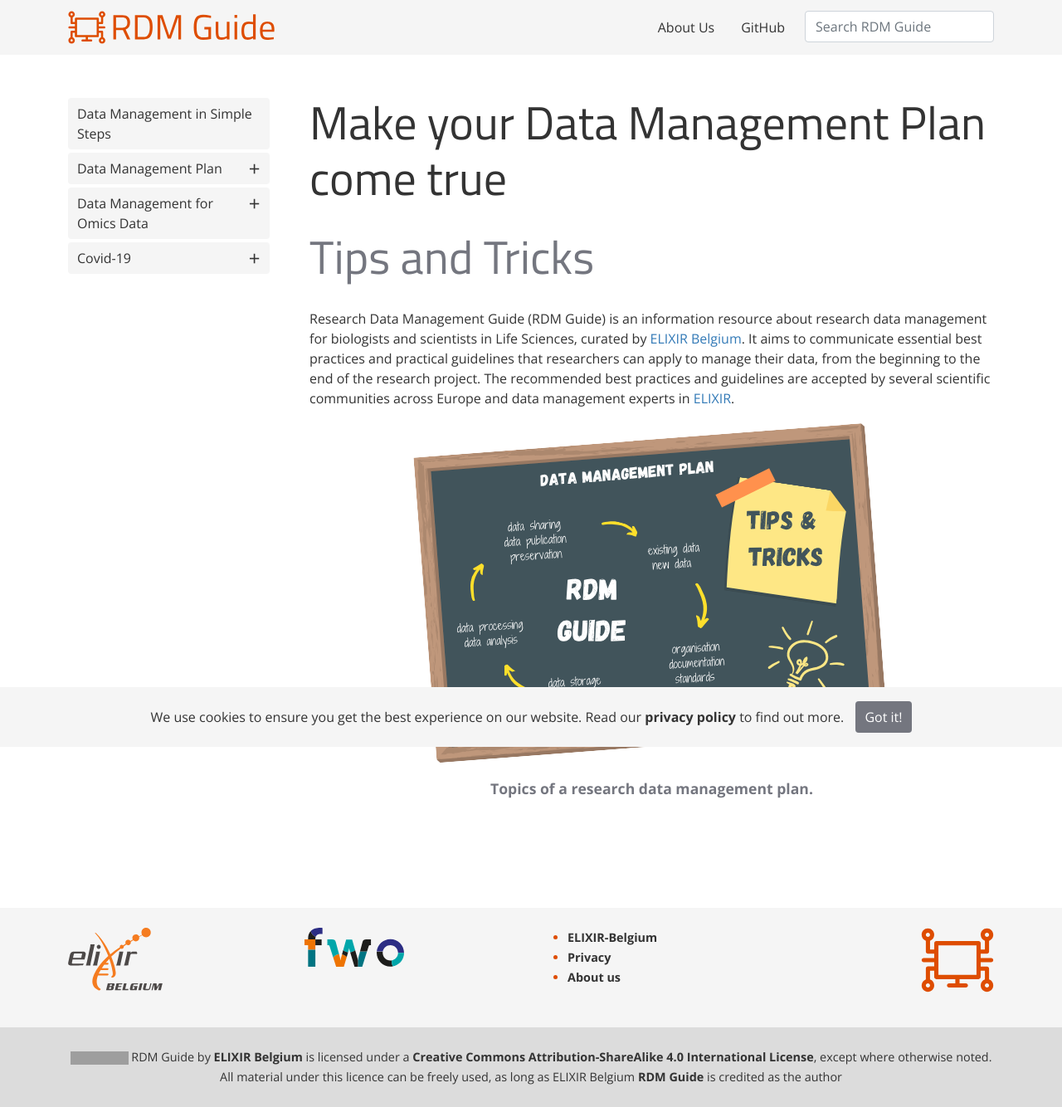
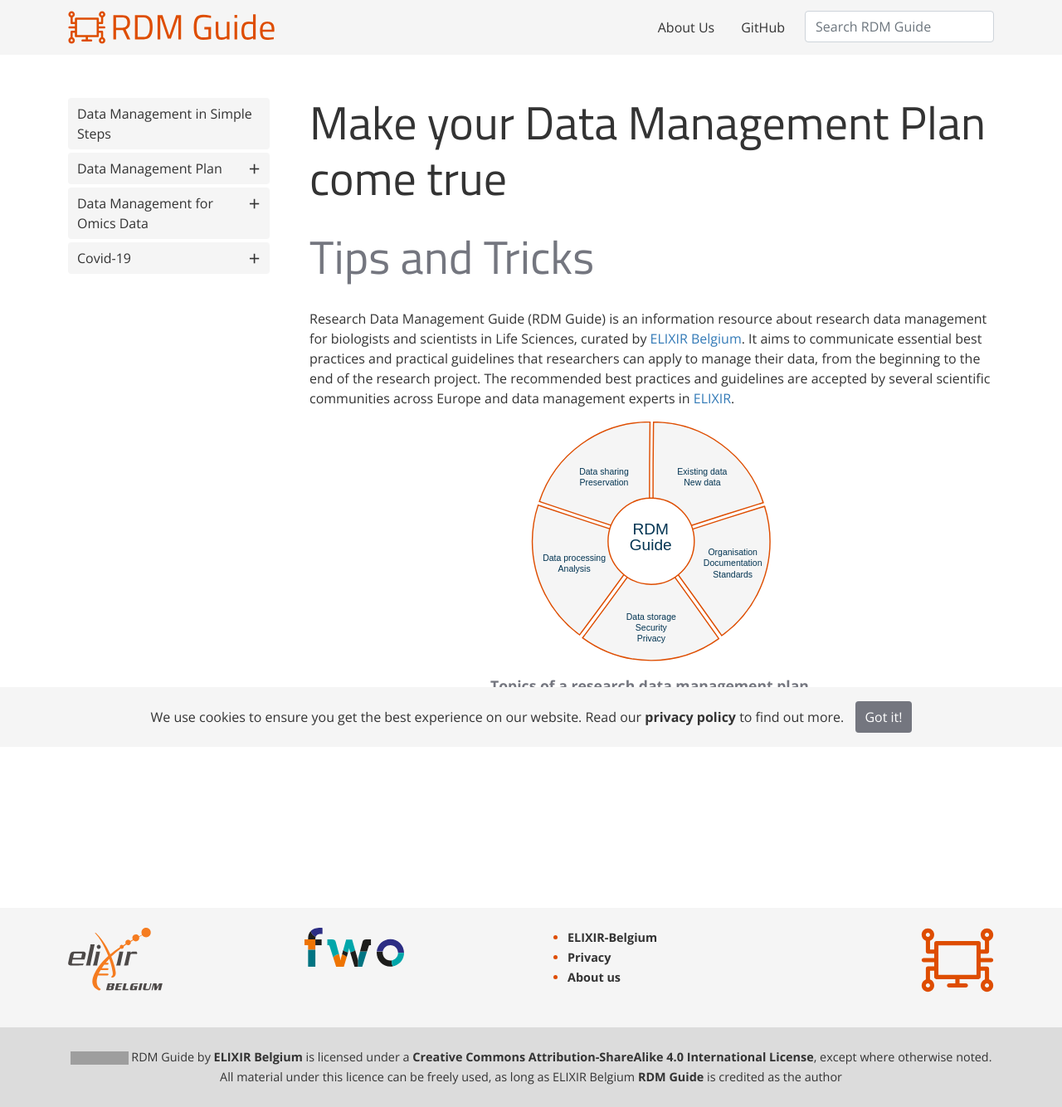
Before and after one commit to ELIXIR-Belgium/rdm-guide, a Jekyll site: the page built from index.md, in a window 1280 px wide. Shown: the whole page at 83% size. Built offline with Jekyll 4.4.1, drawn with Linux system fonts in a browser that asks for light colours; grey boxes are pictures that could not be loaded.

Commit message:
old wheel landing page

```diff
--- a/assets/css/main.css
+++ b/assets/css/main.css
@@ -777,7 +777,7 @@ h2.card-title {
 
 @media (min-width: 768px) {
     .ratio.main_rdm {
-        padding-bottom: 50%;
+        padding-bottom: 35%;
     }
 }
 
--- a/index.md
+++ b/index.md
@@ -7,7 +7,7 @@ subtitle: Tips and Tricks
 Research Data Management Guide (RDM Guide) is an information resource about research data management for biologists and scientists in Life Sciences, curated by [ELIXIR Belgium](https://www.elixir-belgium.org). It aims to communicate essential best practices and practical guidelines that researchers can apply to manage their data, from the beginning to the end of the research project. The recommended best practices and guidelines are accepted by several scientific communities across Europe and data management experts in [ELIXIR](elixir).
 
 <div class="ratio main_rdm">
-    <object class="rdm_cycle" type="image/svg+xml" data="images/RDMGuide-01.svg"></object>
+    <object class="rdm_cycle" type="image/svg+xml" data="images/landing_page_orange_v01.svg"></object>
 </div>
 
 <h4 style="text-align: center;">
```
